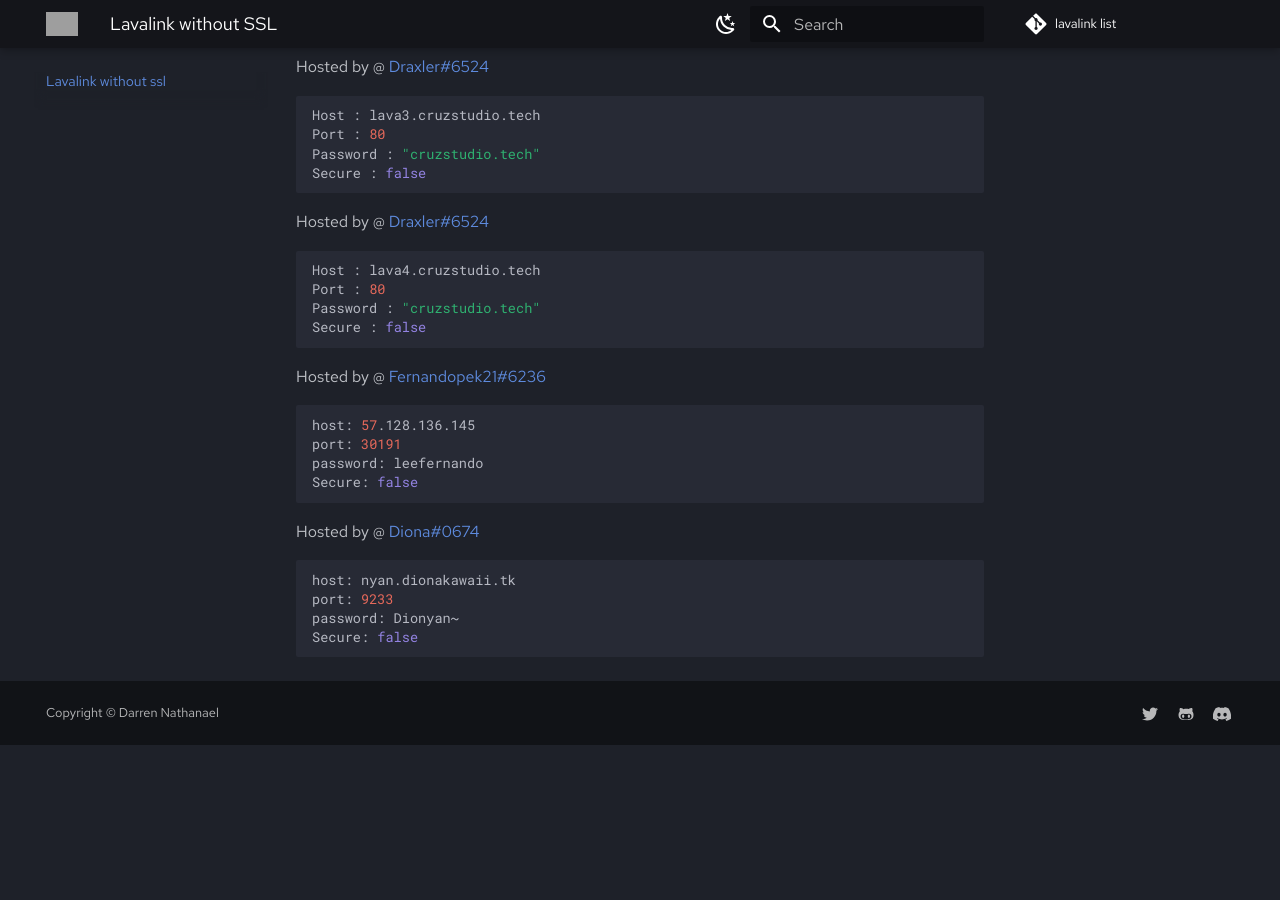
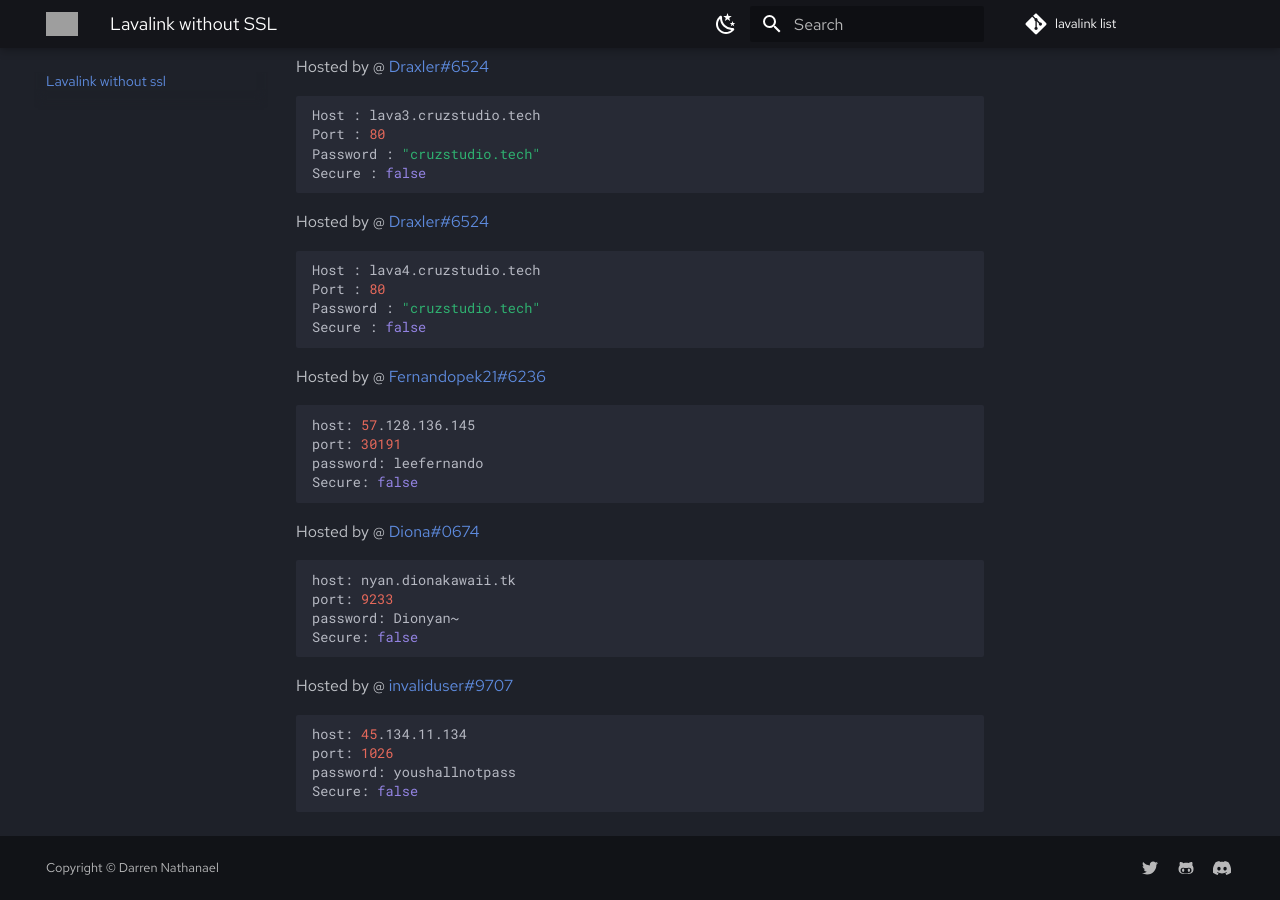
Before and after one commit to DarrenOfficial/lavalink-list, an MkDocs documentation site: the page built from docs/NoSSL/lavalink-without-ssl.md, in a window 1280 px wide and 900 px high, scrolled down 1411 px. Built offline with MkDocs 1.6.1 and Material for MkDocs 9.7.7, drawn with Linux system fonts in a browser that asks for light colours; comment, search, counter and statistics services are not loaded; before the commit the page ends 2156 px from its top, so only the background shows below that; grey boxes are pictures that could not be loaded.

Commit message:
Add a new lavalink node (#195)
Update lavalink-without-ssl.md

````diff
--- a/docs/NoSSL/lavalink-without-ssl.md
+++ b/docs/NoSSL/lavalink-without-ssl.md
@@ -99,3 +99,10 @@ port: 9233
 password: Dionyan~
 Secure: false
 ```
+Hosted by @ [invaliduser#9707](https://discord.gg/mTp8suHPaR)
+```bash
+host: 45.134.11.134
+port: 1026
+password: youshallnotpass
+Secure: false
+```
````
